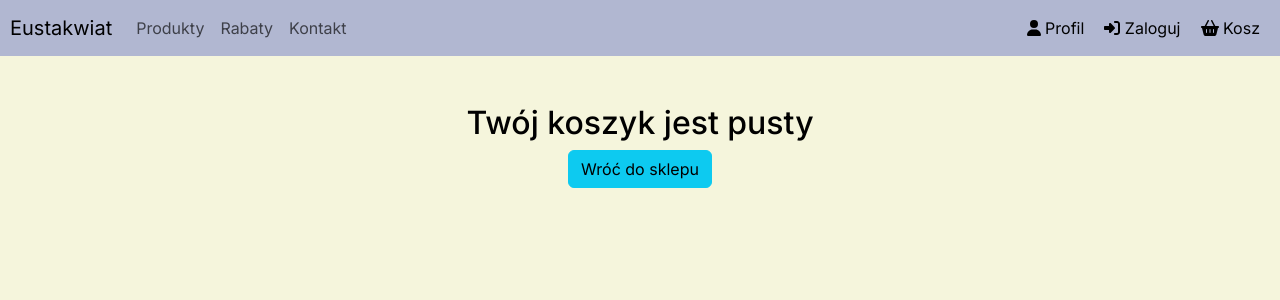
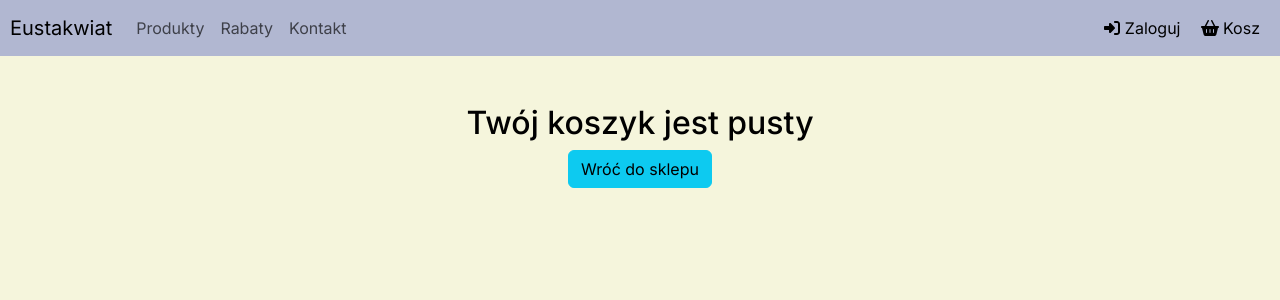
Before and after one commit to eusta-kwiat/flower_shop_frontend, a Next.js app: page /cart in a window 1280 px wide. Shown: the top 300 px of the page. Built offline with nearby package versions, Linux system fonts and the light colour scheme.

Commit message:
minor fixes

```diff
--- a/src/app/components/ProductCard/ProductCard.jsx
+++ b/src/app/components/ProductCard/ProductCard.jsx
@@ -66,7 +66,7 @@ const ProductCard = ({ product }) => {
         </Card.Title>
       </Link>
         <Card.Text>
-          Cena: {product.price}zł
+          Cena: {product.price && parseFloat(product.price).toFixed(2)}zł
         </Card.Text>
         <div>
           {isInCart ? (
--- a/src/app/components/TopNavBar/TopNavBar.jsx
+++ b/src/app/components/TopNavBar/TopNavBar.jsx
@@ -35,6 +35,7 @@ const TopNavbar = () => {
         localStorage.removeItem('refresh');
         localStorage.setItem('isLoggedIn', 'false');
         setIsLoggedIn(false);
+        router.push('/');
     }
 
     const onCartClick = () => {
@@ -72,9 +73,9 @@ const TopNavbar = () => {
                     <FontAwesomeIcon icon={faSignInAlt} /> Zaloguj
                 </Nav.Link>
                 )}
-                <Nav.Link onClick={onProfileClick} style={{marginRight: '20px'}}>
+                {isLoggedIn && <Nav.Link onClick={onProfileClick} style={{marginRight: '20px'}}>
                 <FontAwesomeIcon icon={faUser} /> Profil
-                </Nav.Link>
+                </Nav.Link>}
                 {/* <Nav.Link onClick={onClear} style={{marginRight: '20px'}}>
                 Clear
                 </Nav.Link> */}
```
